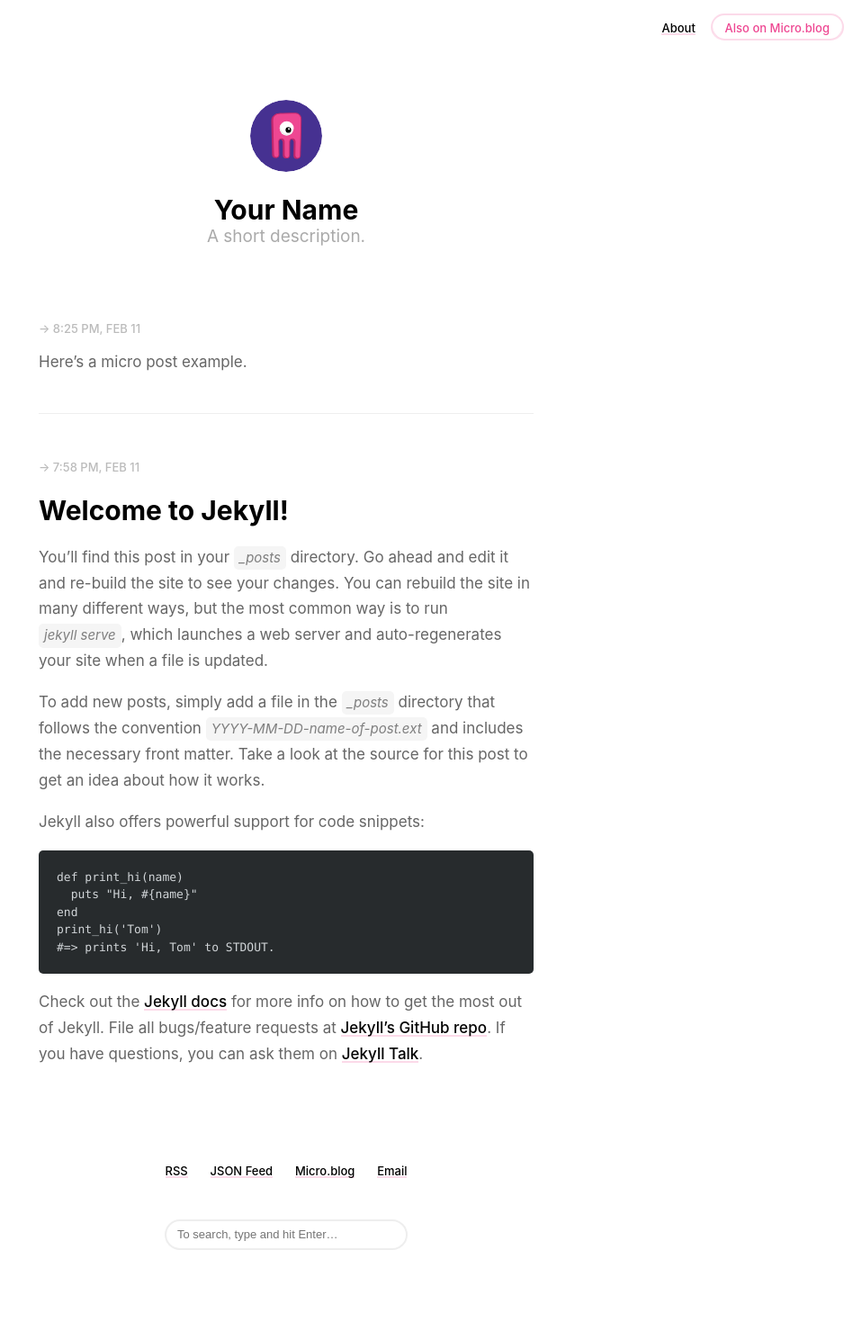
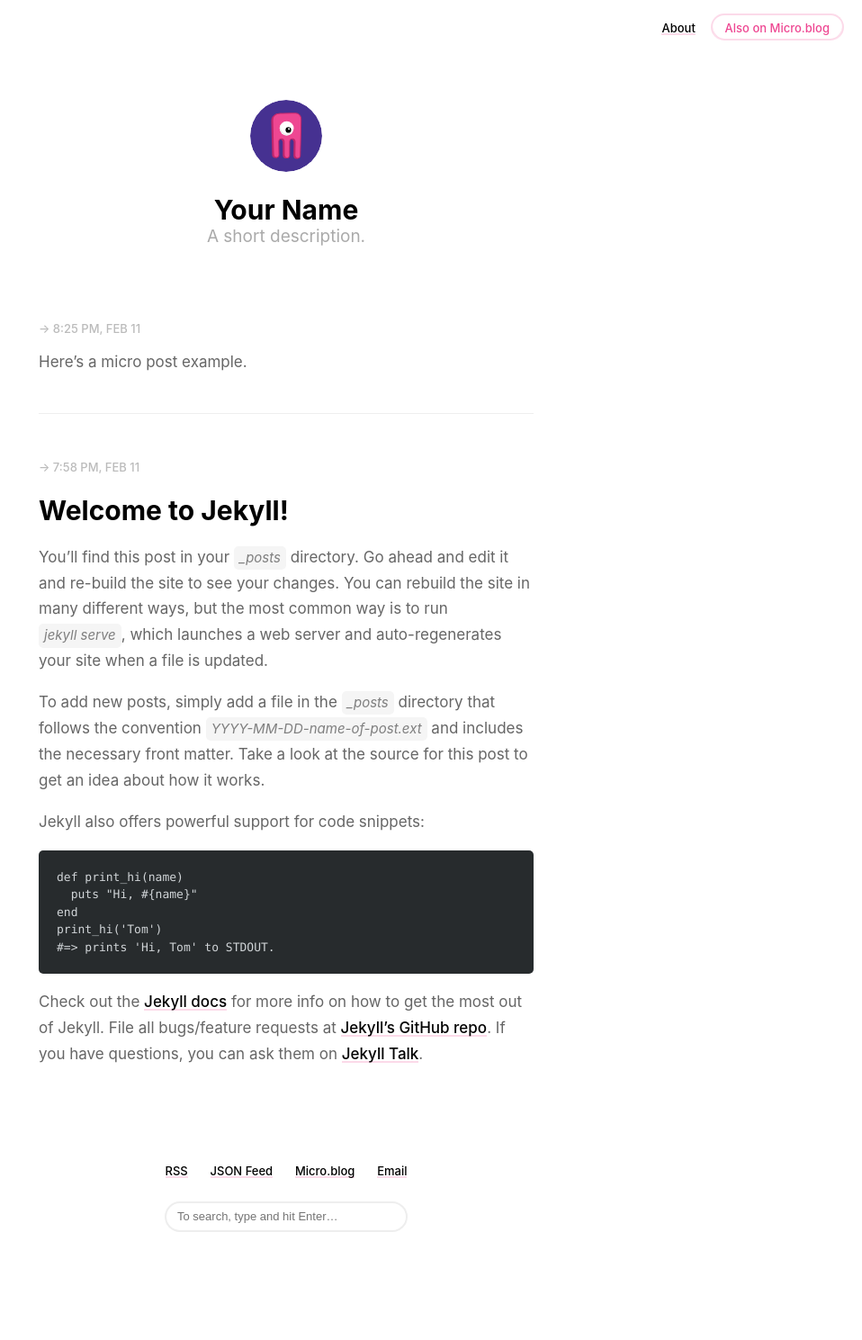
Before and after one commit to microdotblog/theme-marfa, a Jekyll site: the page built from index.html, in a window 1280 px wide. Shown: the whole page at 90% size, without its empty margins (322-1280 px from the left). Built offline with Jekyll 4.4.1, drawn with Linux system fonts in a browser that asks for light colours; the list of posts is cut into pages by our own code.

Commit message:
Tweak search form alignment

```diff
--- a/assets/css/style.css
+++ b/assets/css/style.css
@@ -330,7 +330,7 @@ Post List
 
 #footer li {
 	display: inline;
-	padding: 50px 10px;
+	padding: 0 10px;
 }
 
 /* Post Page */
@@ -431,7 +431,7 @@ h2.headline {
 	font-weight: 400;
 	padding-left: 12px;
 	border: 2px solid #eee;
-	margin-top: 40px;
+	margin-top: 20px;
 	border-radius: 17px;
 	-webkit-appearance: none;
 }
```
